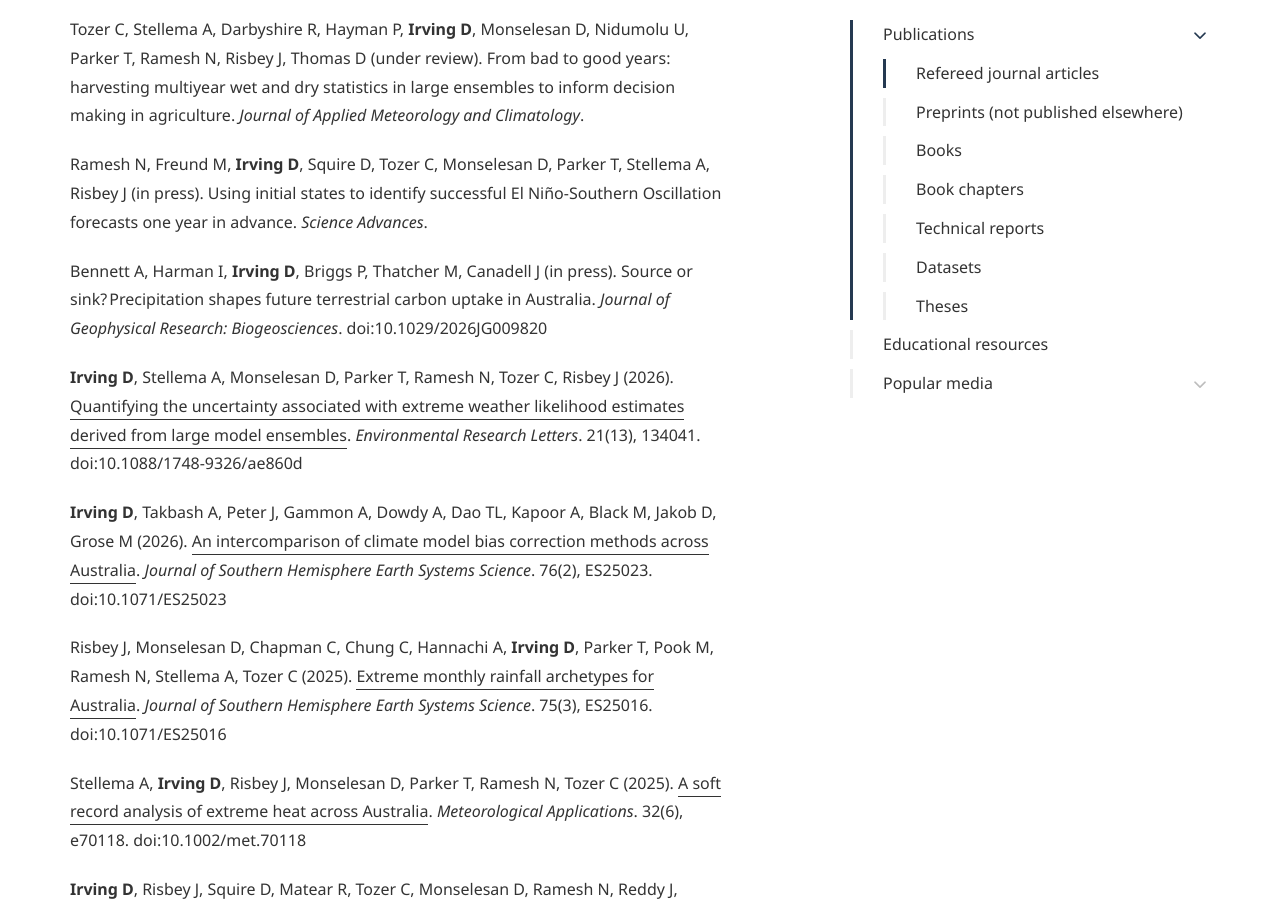
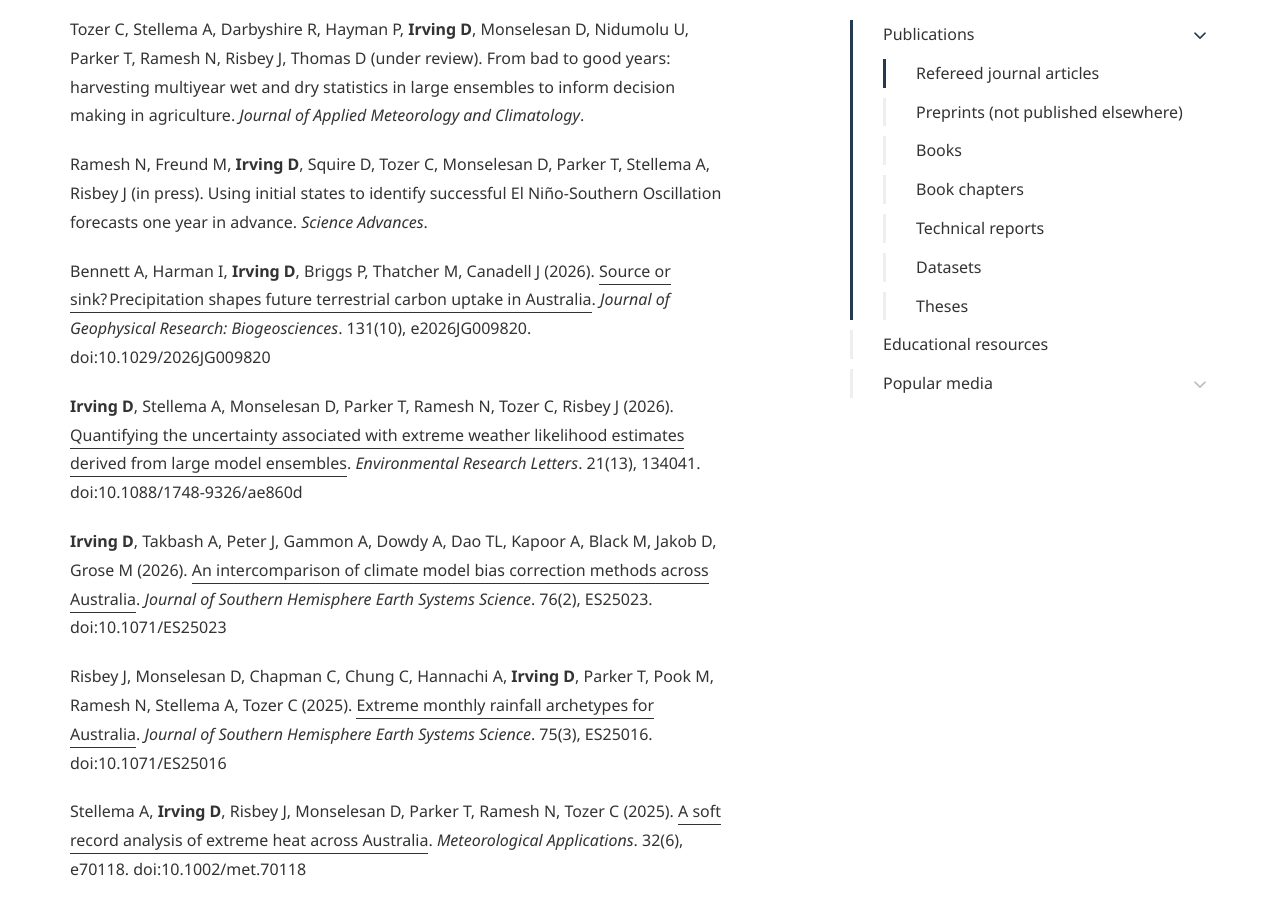
Before and after one commit to DamienIrving/damienirving.github.io, a Jekyll site: the page built from publications.md, in a window 1280 px wide and 900 px high, scrolled down 1128 px. Built offline with Jekyll 4.4.1, drawn with Linux system fonts in a browser that asks for light colours; some web fonts are replaced.

Commit message:
Update publications.md

```diff
--- a/publications.md
+++ b/publications.md
@@ -33,7 +33,7 @@ Tozer C, Stellema A, Darbyshire R, Hayman P, **Irving D**, Monselesan D, Nidumol
 
 Ramesh N, Freund M, **Irving D**, Squire D, Tozer C, Monselesan D, Parker T, Stellema A, Risbey J (in press). Using initial states to identify successful El Niño-Southern Oscillation forecasts one year in advance. *Science Advances*.
 
-Bennett A, Harman I, **Irving D**, Briggs P, Thatcher M, Canadell J (in press). Source or sink? Precipitation shapes future terrestrial carbon uptake in Australia. *Journal of Geophysical Research: Biogeosciences*. doi:10.1029/2026JG009820
+Bennett A, Harman I, **Irving D**, Briggs P, Thatcher M, Canadell J (2026). [Source or sink? Precipitation shapes future terrestrial carbon uptake in Australia](https://doi.org/10.1029/2026JG009820). *Journal of Geophysical Research: Biogeosciences*. 131(10), e2026JG009820. doi:10.1029/2026JG009820
 
 **Irving D**, Stellema A, Monselesan D, Parker T, Ramesh N, Tozer C, Risbey J (2026). [Quantifying the uncertainty associated with extreme weather likelihood estimates derived from large model ensembles](https://doi.org/10.1088/1748-9326/ae860d). *Environmental Research Letters*. 21(13), 134041. doi:10.1088/1748-9326/ae860d
 
```
